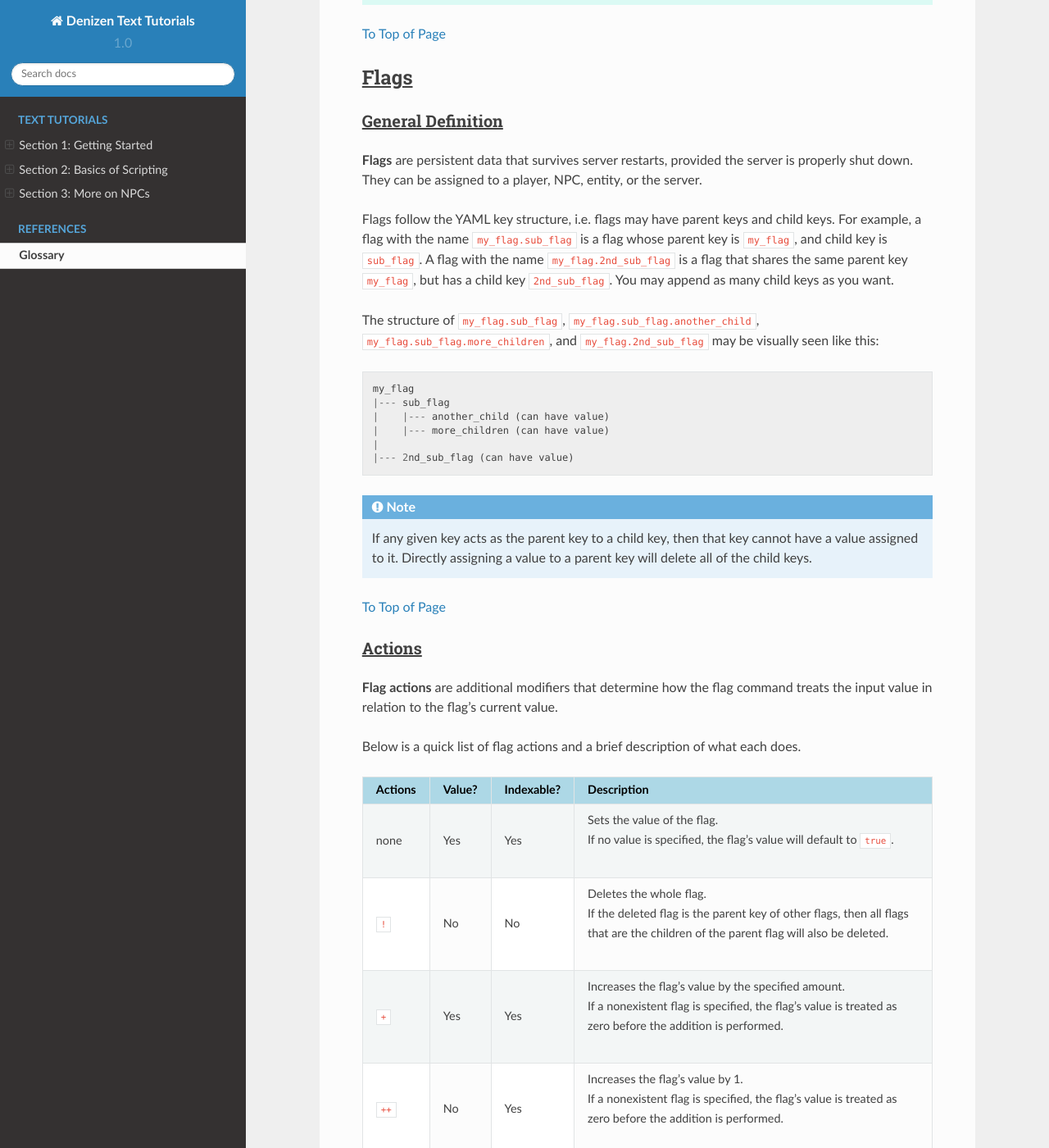
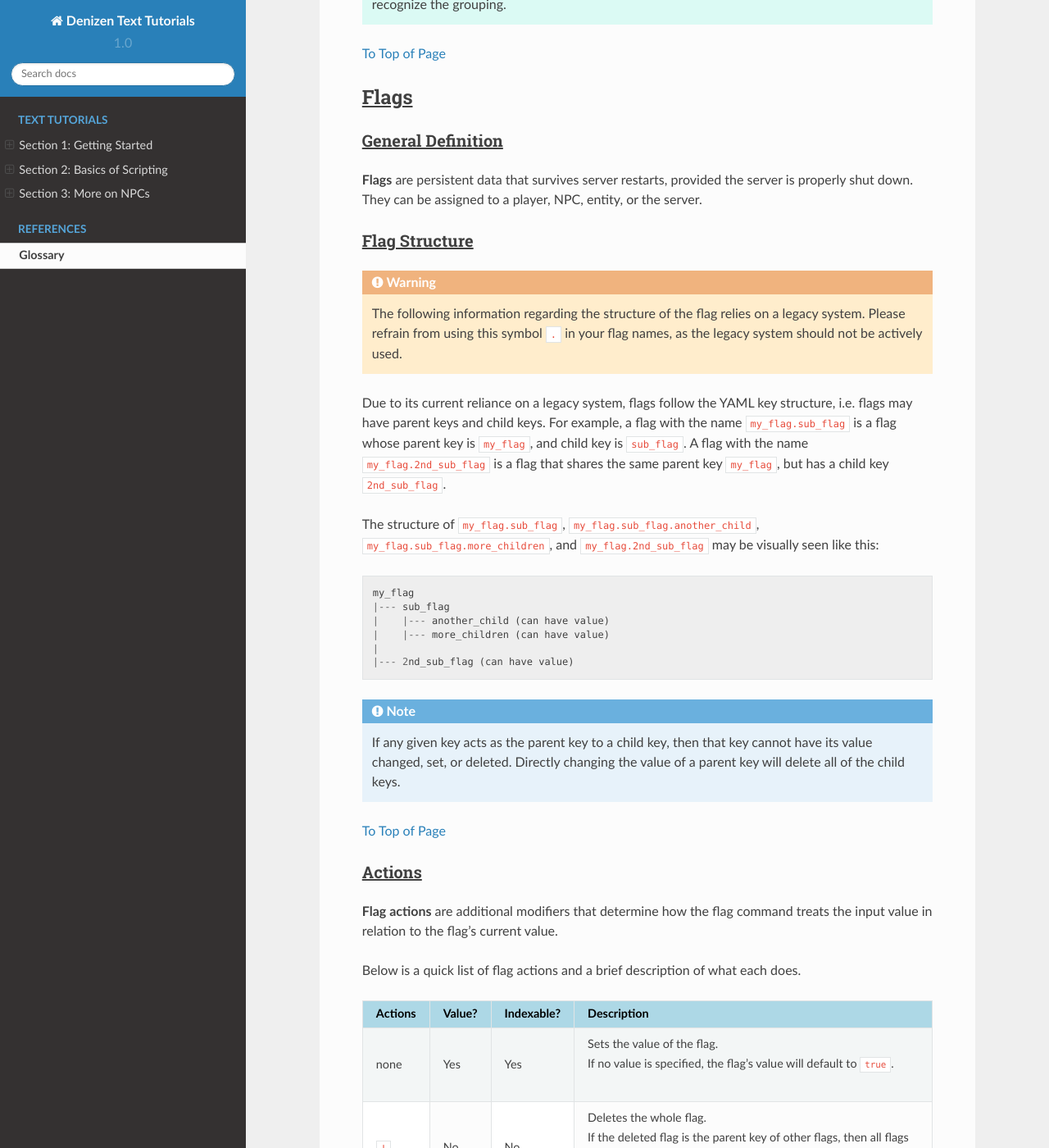
Before and after one commit to DenizenScript/Denizen-For-Bukkit-Docs, a Sphinx documentation site: the page built from source/docs/glossary.rst, in a window 1280 px wide and 1400 px high, scrolled down 2515 px. Shown: the whole window at 82% size. Built offline with Sphinx 7.4.7 and the Read the Docs theme 2.0.0, drawn with Linux system fonts in a browser that asks for light colours; nearby versions of some CDN libraries; some of the changed text lies outside the part shown.

Commit message:
Minor fixes, add warning

```diff
--- a/source/docs/glossary.rst
+++ b/source/docs/glossary.rst
@@ -117,10 +117,18 @@ General Definition
 **Flags** are persistent data that survives server restarts, provided the server is properly shut down. They can be
 assigned to a player, NPC, entity, or the server.
 
-Flags follow the YAML key structure, i.e. flags may have parent keys and child keys. For example, a flag with the name
-``my_flag.sub_flag`` is a flag whose parent key is ``my_flag``, and child key is ``sub_flag``. A flag with the name
-``my_flag.2nd_sub_flag`` is a flag that shares the same parent key ``my_flag``, but has a child key ``2nd_sub_flag``.
-You may append as many child keys as you want.
+Flag Structure
+~~~~~~~~~~~~~~
+
+.. warning::
+
+    The following information regarding the structure of the flag relies on a legacy system. Please refrain from using
+    this symbol ``.`` in your flag names, as the legacy system should not be actively used.
+
+Due to its current reliance on a legacy system, flags follow the YAML key structure, i.e. flags may have parent keys and
+child keys. For example, a flag with the name ``my_flag.sub_flag`` is a flag whose parent key is ``my_flag``, and child
+key is ``sub_flag``. A flag with the name ``my_flag.2nd_sub_flag`` is a flag that shares the same parent key
+``my_flag``, but has a child key ``2nd_sub_flag``.
 
 The structure of ``my_flag.sub_flag``, ``my_flag.sub_flag.another_child``, ``my_flag.sub_flag.more_children``, and
 ``my_flag.2nd_sub_flag`` may be visually seen like this:
@@ -136,8 +144,8 @@ The structure of ``my_flag.sub_flag``, ``my_flag.sub_flag.another_child``, ``my_
 
 .. note::
 
-    If any given key acts as the parent key to a child key, then that key cannot have a value assigned to it. Directly
-    assigning a value to a parent key will delete all of the child keys.
+    If any given key acts as the parent key to a child key, then that key cannot have its value changed, set, or
+    deleted. Directly changing the value of a parent key will delete all of the child keys.
 
 `To Top of Page`_
 
```
Also changed, not shown: other parts of source/docs/glossary.rst (+1 -1 lines).
